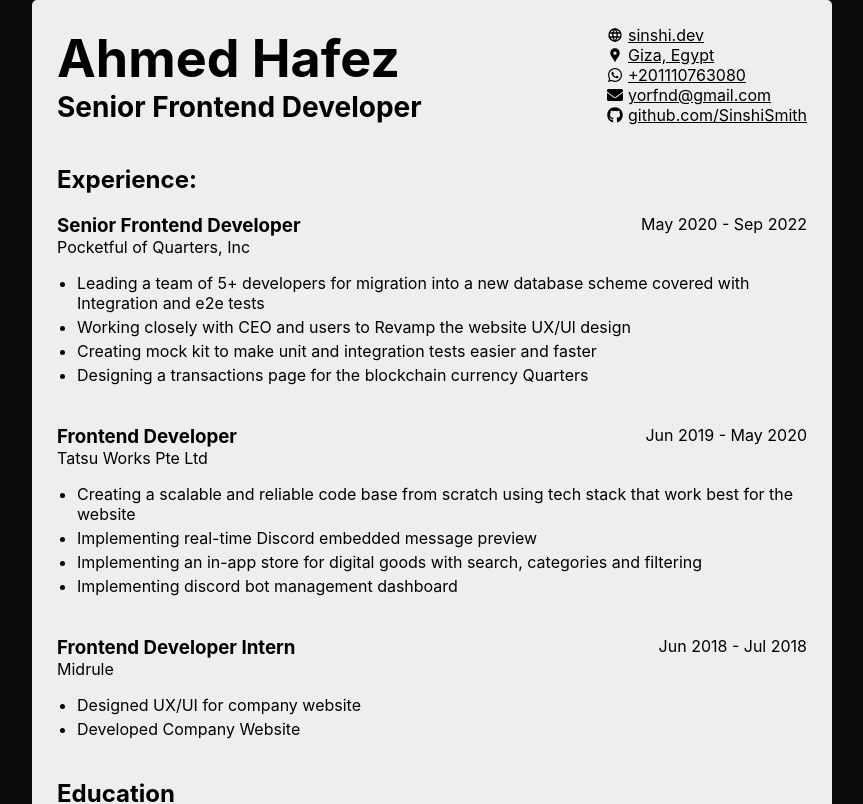
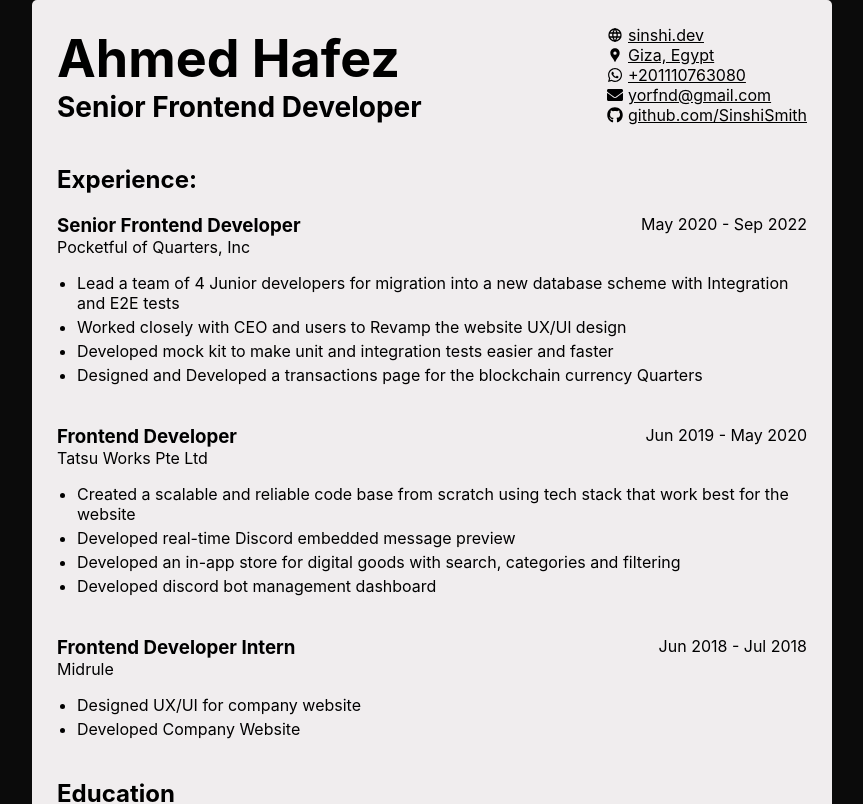
Before and after one commit to SinshiSmith/sinshi, a Next.js app: page /resume in a window 1280 px wide. Shown: the top 804 px of the page, without its empty margins (208-1071 px from the left). Built offline with nearby package versions, Linux system fonts and the light colour scheme.

Commit message:
Minor Improvement to Position Describtion

```diff
--- a/pages/resume.js
+++ b/pages/resume.js
@@ -51,12 +51,11 @@ export default function Resume() {
             company="Pocketful of Quarters, Inc"
             date="May 2020 - Sep 2022"
             items={[
-              `Leading a team of 5+ developers for migration into a new
-                database scheme covered with Integration and e2e tests`,
-              `Working closely with CEO and users to Revamp the website UX/Ul design`,
-              `Creating mock kit to make unit and integration tests easier and faster`,
-
-              `Designing a transactions page for the blockchain currency
+              `Lead a team of 4 Junior developers for migration into a new
+                database scheme with Integration and E2E tests`,
+              `Worked closely with CEO and users to Revamp the website UX/Ul design`,
+              `Developed mock kit to make unit and integration tests easier and faster`,
+              `Designed and Developed a transactions page for the blockchain currency
                   Quarters`,
             ]}
           />
@@ -65,10 +64,10 @@ export default function Resume() {
             company="Tatsu Works Pte Ltd"
             date="Jun 2019 - May 2020"
             items={[
-              `Creating a scalable and reliable code base from scratch using tech stack that work best for the website`,
-              `Implementing real-time Discord embedded message preview`,
-              `Implementing an in-app store for digital goods with search, categories and filtering`,
-              `Implementing discord bot management dashboard`,
+              `Created a scalable and reliable code base from scratch using tech stack that work best for the website`,
+              `Developed real-time Discord embedded message preview`,
+              `Developed an in-app store for digital goods with search, categories and filtering`,
+              `Developed discord bot management dashboard`,
             ]}
           />
 
```
